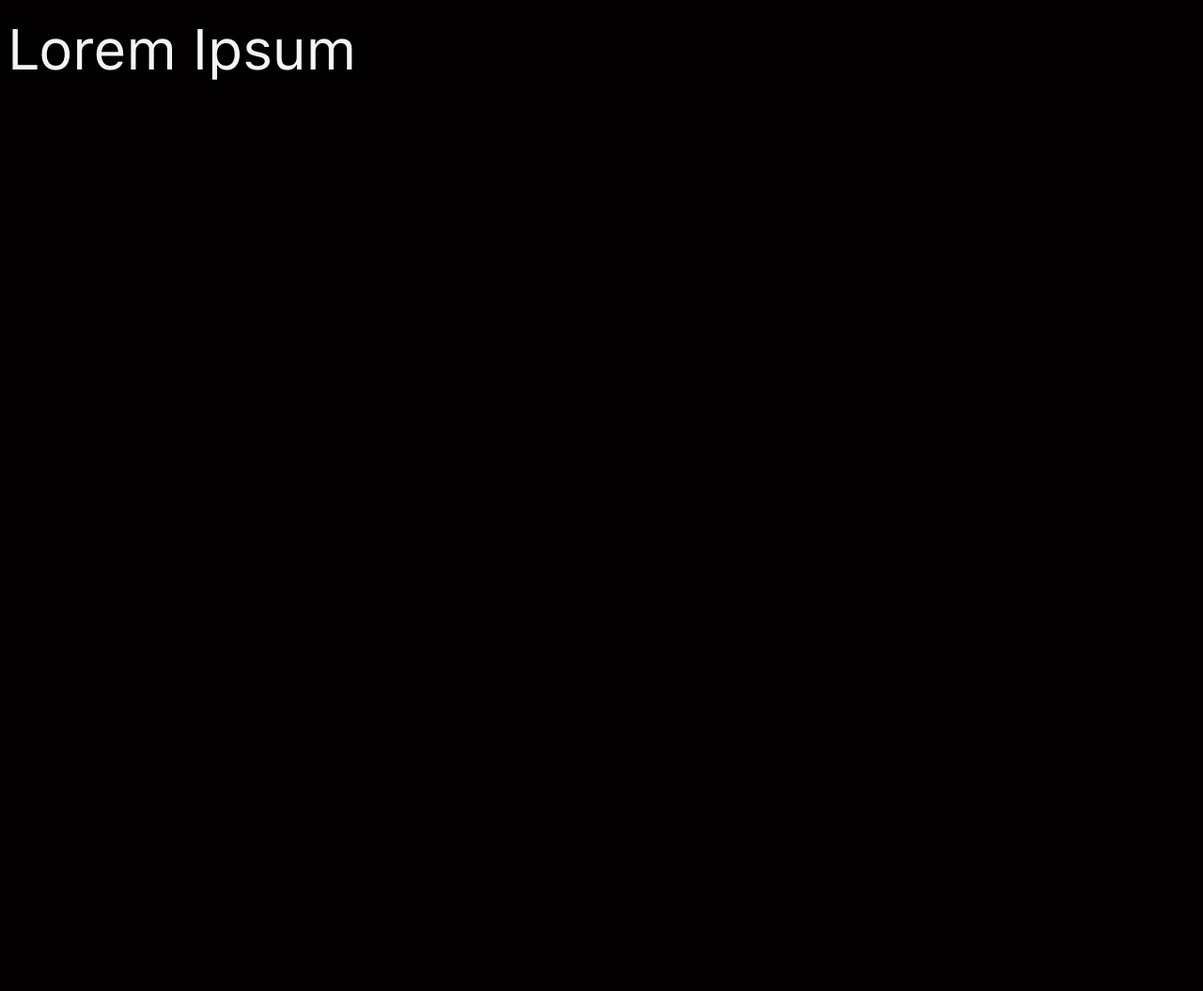
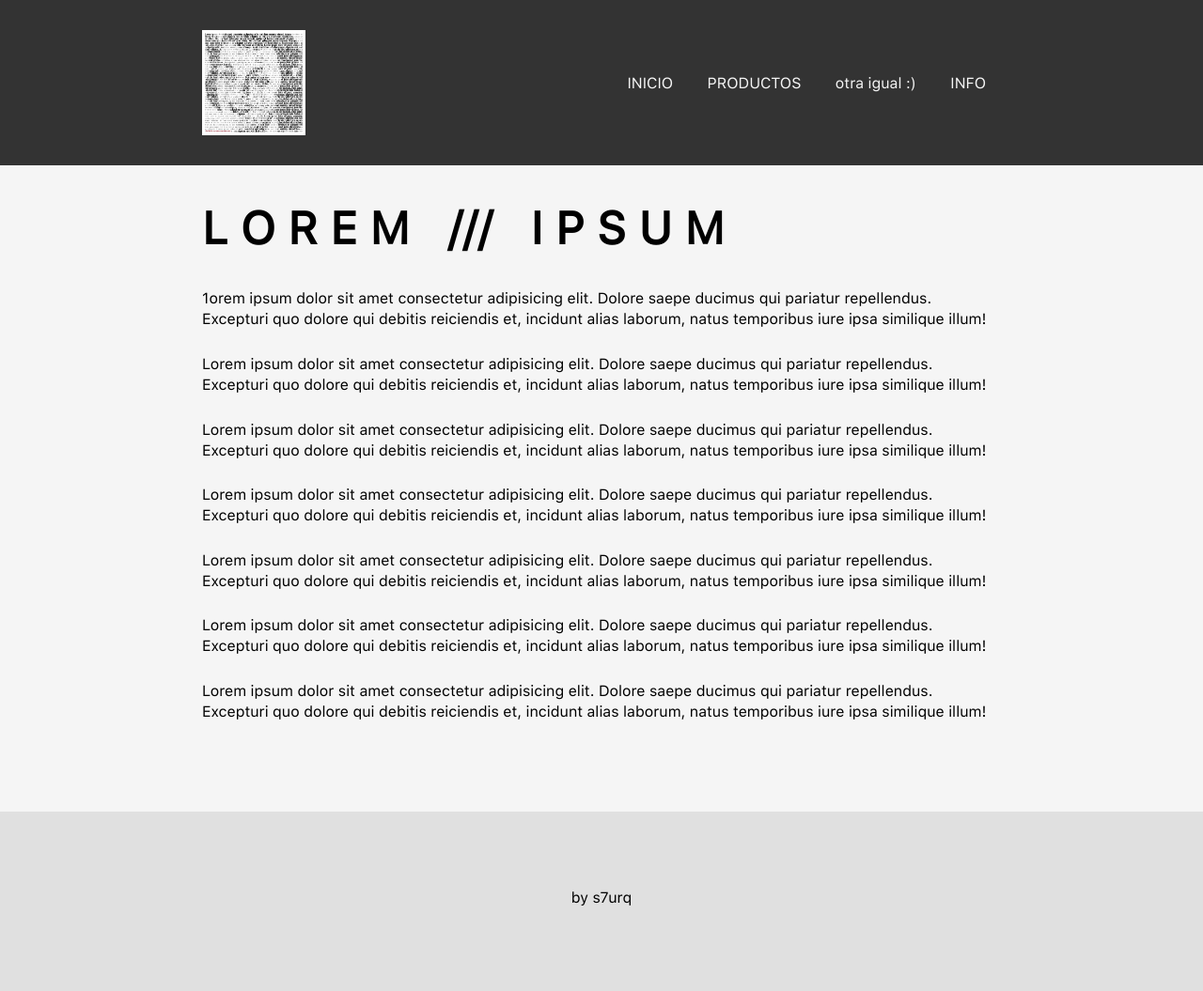
Before and after one commit to s7urq/LOREM-IPSUM, a plain HTML site: page index.html in a window 1280 px wide. Shown: the whole page at 94% size. Before the commit the page ends 800 px from the top, so only its background shows below. Drawn offline with Linux system fonts and the light colour scheme.

Commit message:
se pudrio lorem

```diff
--- a/index.html
+++ b/index.html
@@ -8,8 +8,56 @@
     <link rel="stylesheet" href="style.css">
 </head>
 <body>
-    <header>
-        <div class="cabeza">Lorem Ipsum</div>
+    <header class="header">
+        <div class="container logo-nav-container">
+            <a target="_blank" href="#" class="logo">
+                <img src="img/test_ttp_big.jpeg" width="110px" alt="">
+            </a>
+            <nav class="navigation">
+                <ul>
+                    <li><a href="#" url>INICIO</a></li>
+                    <li><a href="#">PRODUCTOS</a></li>
+                    <li><a href="#" target="_blank">otra igual :)</a></li>
+                    <li><a href="#">INFO</a></li>
+                </ul>
+            </nav>
+        </div>
     </header>
+    <main class="main">
+        <div class="container">
+            <h1>L O R E M &nbsp /// &nbsp  I P S U M</h1>
+        </div>
+        <div class="container">
+            <p>
+                1orem ipsum dolor sit amet consectetur adipisicing elit. Dolore saepe ducimus qui pariatur repellendus. Excepturi quo dolore qui debitis reiciendis et, incidunt alias laborum, natus temporibus iure ipsa similique illum!
+            </p>
+
+            <p>
+                Lorem ipsum dolor sit amet consectetur adipisicing elit. Dolore saepe ducimus qui pariatur repellendus. Excepturi quo dolore qui debitis reiciendis et, incidunt alias laborum, natus temporibus iure ipsa similique illum!
+            </p>
+
+            <p>
+                Lorem ipsum dolor sit amet consectetur adipisicing elit. Dolore saepe ducimus qui pariatur repellendus. Excepturi quo dolore qui debitis reiciendis et, incidunt alias laborum, natus temporibus iure ipsa similique illum!
+            </p>
+
+            <p>
+                Lorem ipsum dolor sit amet consectetur adipisicing elit. Dolore saepe ducimus qui pariatur repellendus. Excepturi quo dolore qui debitis reiciendis et, incidunt alias laborum, natus temporibus iure ipsa similique illum!
+            </p>
+            <p>
+                Lorem ipsum dolor sit amet consectetur adipisicing elit. Dolore saepe ducimus qui pariatur repellendus. Excepturi quo dolore qui debitis reiciendis et, incidunt alias laborum, natus temporibus iure ipsa similique illum!
+            </p>
+            <p>
+                Lorem ipsum dolor sit amet consectetur adipisicing elit. Dolore saepe ducimus qui pariatur repellendus. Excepturi quo dolore qui debitis reiciendis et, incidunt alias laborum, natus temporibus iure ipsa similique illum!
+            </p>
+            <p>
+                Lorem ipsum dolor sit amet consectetur adipisicing elit. Dolore saepe ducimus qui pariatur repellendus. Excepturi quo dolore qui debitis reiciendis et, incidunt alias laborum, natus temporibus iure ipsa similique illum!
+            </p>
+        </div>
+    </main>
+    <footer class="footer">
+        <div class="container">
+            <p class="pie"> by s7urq</p>
+        </div>
+    </footer>
 </body>
 </html>
--- a/style.css
+++ b/style.css
@@ -1,7 +1,3 @@
-*{
-    background-color: rgb(2, 0, 0);
-    color: whitesmoke;
-}
 @font-face {
     font-family: SF-display;
     src: url(fonts/sf-pro-display-font/SF-Pro-Display-Regular.woff);
@@ -10,9 +6,78 @@
     font-family: sf-text;
     src: url(fonts/sf-pro-display-font/sf-pro-text-regular.woff);
 }
+body{
+    background-color:whitesmoke;
+    margin: 0;
+}
+header{
+    padding: 0rem 0;
+    background-color: #333;
+    color: whitesmoke;
 
-.cabeza{
-    font-size: 61px;
+    position: fixed;
+    left: 0;
+    top: 0;
+    width: 100%;
+}
+header a{
+    color: whitesmoke;
+    text-decoration: none;
+}
+h1{
+    font-size:300%;
+    font-weight: bolder;
+}
+p{
+    margin-bottom: 1.6em;
+}
+.container{
+    width: 85%;
+    max-width: 850px;
+    margin: 0 auto;
     font-family: 'sf-text';
-    color: whitesmoke;
 }
+.main{
+    padding-top: 11rem;
+}
+
+.navigation{
+    color: gainsboro;
+}
+.navigation ul{
+    margin: 0;
+    padding: 0;
+    list-style: none;
+}
+.navigation ul li{
+    display: inline-block;
+}
+.navigation ul li a{
+    display: block;
+    padding: 0.3rem 1rem;
+    transition: all 0.21s linear;
+    border-radius: 5px;
+}
+.navigation ul li a:hover{
+    background-color: rgba(125, 241, 231, 0.212);
+}
+footer{
+    background-color: #e0e0e0;
+    padding: 4rem 0;
+    text-align: center;
+    margin-top: 6rem;
+}
+.logo-nav-container{
+    display: flex;
+    justify-content: space-between;
+    align-items: center;
+    padding: 2rem 0;
+}
+.logo{
+    font-family: 'Sf-display';
+    display: flex;
+    justify-content: space-between;
+    align-items: center;
+    font-size: 40px;
+    text-align: center;
+}
```
Also changed, not shown: img/test_ttp_big.jpeg (added), 1 other file.
